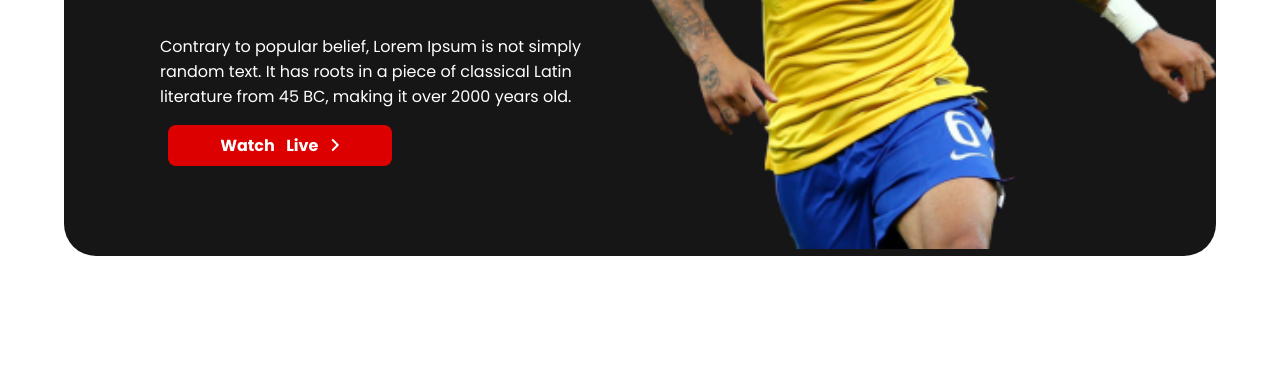
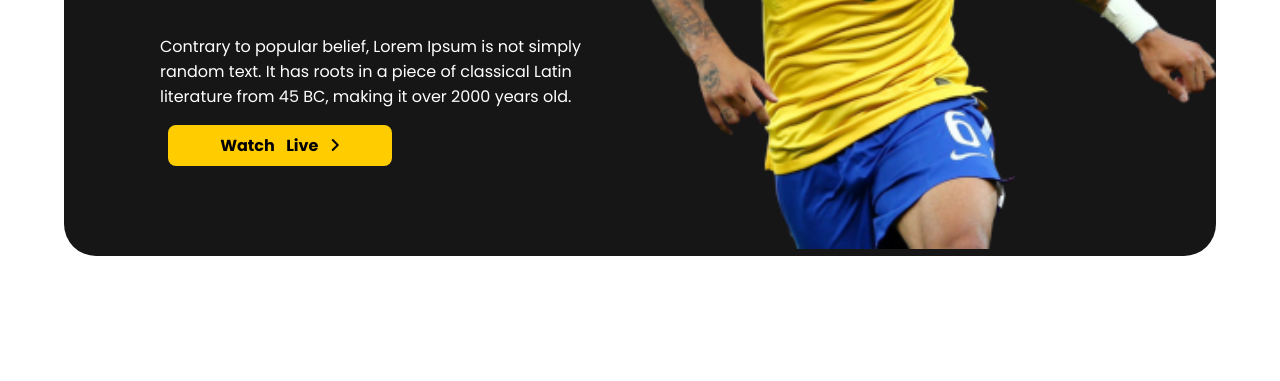
Before and after one commit to foy4748/ph_assignment_02, a plain HTML site: page upcoming_match.html in a window 1280 px wide. Shown: the part 381-762 px from the top of the page. Drawn offline with Linux system fonts and the light colour scheme.

Commit message:
Changed the Button Colors
for upcoming match page.

```diff
--- a/css/upcoming_match.css
+++ b/css/upcoming_match.css
@@ -1,3 +1,12 @@
+/* Changing the button color of the
+ * UPCOMING MATCH page
+ */
+.active{
+    background-color: #fc0;
+    color: black;
+}
+
+/* Upcoming Match Section Style Rules */
 .upcomig-match-card {
   border: 1px solid lightgray;
   padding: 1rem;
@@ -18,3 +27,4 @@
 .grid-cards {
   grid-gap: 2rem;
 }
+/*---------------------*/
```
